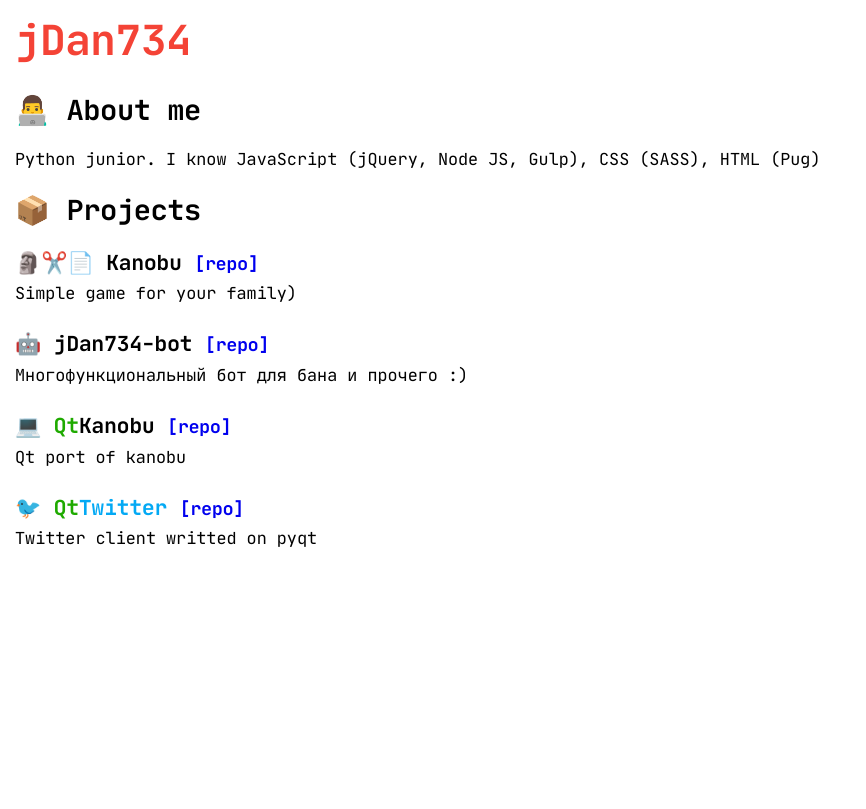
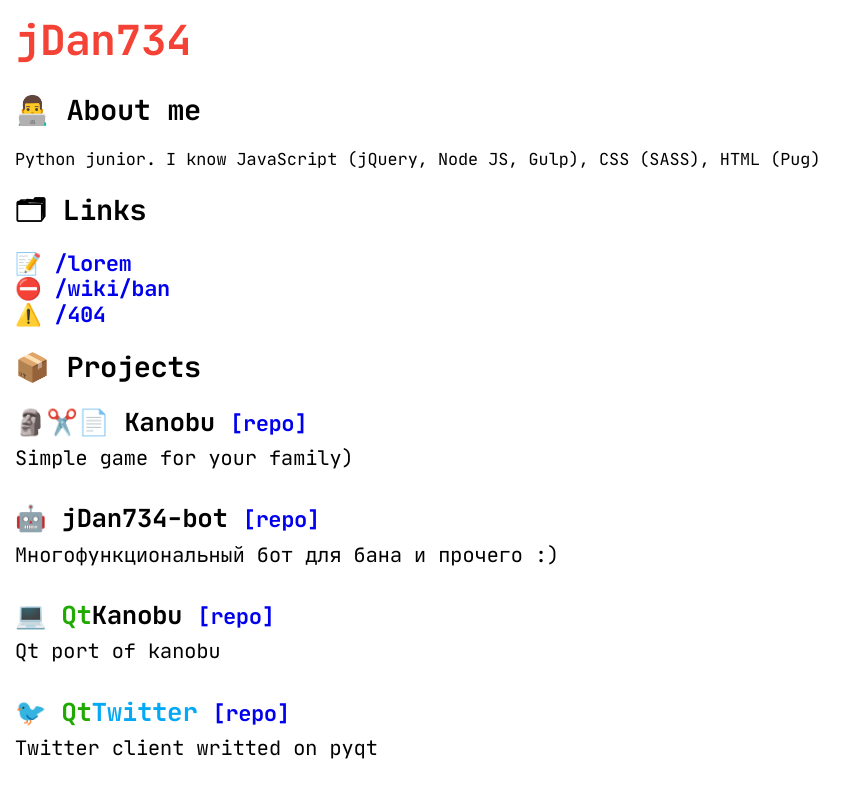
Before and after one commit to jDan735/jdan734.me, a Flask app: page / in a window 1280 px wide. Shown: the whole page, without its empty margins (0-866 px from the left). Before the commit the page ends 547 px from the top, so only its background shows below. Run offline with Flask 2, Linux system fonts and the light colour scheme.

Commit message:
Add links to site

```diff
--- a/dev/sass/style.sass
+++ b/dev/sass/style.sass
@@ -52,7 +52,7 @@ body
 p
     font-size: 1.2em
 
-ul:not(.projects)
+ul:not(.projects, .links)
     li
         font-size: 1.2em
 
@@ -82,7 +82,7 @@ h4
 h5
     font-size: 1.1em
 
-ul.projects, ul.projects li
+ul.projects, ul.projects li, ul.links, ul.links li
     list-style: none
     margin: 0
     padding: 0
@@ -91,7 +91,7 @@ h3
     margin: 0
     padding: 0
 
-ul.projects
+ul.projects, ul.links
     li
         p
             margin-top: 0
--- a/index.html
+++ b/index.html
@@ -1 +1 @@
-<html><head><link rel="icon" type="image/png" href="/static/favicon-16x16.png" sizes="16x16"/><link rel="icon" type="image/png" href="/static/favicon-32x32.png" sizes="32x32"/><link rel="icon" type="image/png" href="/static/favicon-96x96.png" sizes="96x96"/><link rel="stylesheet" href="/static/css/style.css?v=1.4.6"/><meta charset="utf-8"/><meta name="viewport" content="width=device-width, initial-scale=1.0"/><title>jDan734</title></head><body><h1>jDan734</h1><h2>👨‍💻 About me</h2><p>Python junior. I know JavaScript (jQuery, Node JS, Gulp), CSS (SASS), HTML (Pug)</p><h2>📦 Projects</h2><ul class="projects"><li><h3>🗿✂️📄 Kanobu <a href="https://github.com/jdan735/kanobu">[repo]</a></h3><p>Simple game for your family)</p></li><li><h3>🤖 jDan734-bot <a href="https://github.com/jdan735/jDan734-bot">[repo]</a></h3><p>Многофункциональный бот для бана и прочего :)</p></li><li><h3>💻 <span class="green">Qt</span><span>Kanobu </span><a href="https://github.com/jdan735/qtkanobu">[repo]</a></h3><p>Qt port of kanobu</p></li><li><h3>🐦 <span class="green">Qt</span><span class="blue">Twitter </span><a href="https://github.com/jdan735/qttwitter">[repo]</a></h3><p>Twitter client writted on pyqt</p></li></ul></body></html>
+<html><head><link rel="icon" type="image/png" href="/static/favicon-16x16.png" sizes="16x16"/><link rel="icon" type="image/png" href="/static/favicon-32x32.png" sizes="32x32"/><link rel="icon" type="image/png" href="/static/favicon-96x96.png" sizes="96x96"/><link rel="stylesheet" href="/static/css/style.css?v=1.4.6"/><meta charset="utf-8"/><meta name="viewport" content="width=device-width, initial-scale=1.0"/><title>jDan734</title></head><body><h1>jDan734</h1><h2>👨‍💻 About me</h2><p>Python junior. I know JavaScript (jQuery, Node JS, Gulp), CSS (SASS), HTML (Pug)</p><h2>🗂 Links</h2><ul class="links"><li><h3><a href="/lorem">📝 /lorem</a></h3></li><li><h3><a href="/wiki/ban">⛔️ /wiki/ban</a></h3></li><li><h3><a href="/404">⚠️ /404</a></h3></li></ul><h2>📦 Projects</h2><ul class="projects"><li><h3>🗿✂️📄 Kanobu <a href="https://github.com/jdan735/kanobu">[repo]</a></h3><p>Simple game for your family)</p></li><li><h3>🤖 jDan734-bot <a href="https://github.com/jdan735/jDan734-bot">[repo]</a></h3><p>Многофункциональный бот для бана и прочего :)</p></li><li><h3>💻 <span class="green">Qt</span><span>Kanobu </span><a href="https://github.com/jdan735/qtkanobu">[repo]</a></h3><p>Qt port of kanobu</p></li><li><h3>🐦 <span class="green">Qt</span><span class="blue">Twitter </span><a href="https://github.com/jdan735/qttwitter">[repo]</a></h3><p>Twitter client writted on pyqt</p></li></ul></body></html>
--- a/static/css/style.css
+++ b/static/css/style.css
@@ -1 +1 @@
-@font-face{font-family:'JetBrians Mono';src:url(../jetbrains_mono/JetBrainsMono-Regular.ttf);font-weight:400;font-style:normal}@font-face{font-family:'JetBrians Mono';src:url(../jetbrains_mono/JetBrainsMono-Bold.ttf);font-weight:700;font-style:normal}@media (prefers-color-scheme:dark){body{background:#000;color:#fff}a{color:#304ffe}h1{color:#d84315}.error{color:#9b0000}.green{color:#64dd17}}@media screen and (device-width:320px){html{font-size:25px}h1{font-size:2em}}@media screen and (max-width:439px){img{width:100%}}*{font-family:"JetBrians Mono";word-wrap:break-word;line-height:1.2}html{font-size:14px}body{padding:.5em}p{font-size:1.2em}ul:not(.projects) li{font-size:1.2em}h1 a,h2 a,h3 a,h4 a,h5 a,h6 a{text-decoration:none}h1{color:#f44336;font-size:3em}h2{font-size:2em}h3{font-size:1.5em;margin:0;padding:0}h3 a{font-size:.85em}h4{font-size:1.3em}h5{font-size:1.1em}ul.projects,ul.projects li{list-style:none;margin:0;padding:0}ul.projects li p{margin-top:0;margin-bottom:1.7em;padding-top:8px}.error{color:#d50000}.green{color:#1faa00}.blue{color:#03a9f4}a:hover{color:#7a7cff}
+@font-face{font-family:'JetBrians Mono';src:url(../jetbrains_mono/JetBrainsMono-Regular.ttf);font-weight:400;font-style:normal}@font-face{font-family:'JetBrians Mono';src:url(../jetbrains_mono/JetBrainsMono-Bold.ttf);font-weight:700;font-style:normal}@media (prefers-color-scheme:dark){body{background:#000;color:#fff}a{color:#304ffe}h1{color:#d84315}.error{color:#9b0000}.green{color:#64dd17}}@media screen and (device-width:320px){html{font-size:25px}h1{font-size:2em}}@media screen and (max-width:439px){img{width:100%}}*{font-family:"JetBrians Mono";word-wrap:break-word;line-height:1.2}html{font-size:14px}body{padding:.5em}p,ul li{font-size:1.2em}h1 a,h2 a,h3 a,h4 a,h5 a,h6 a{text-decoration:none}h1{color:#f44336;font-size:3em}h2{font-size:2em}h3{font-size:1.5em;margin:0;padding:0}h3 a{font-size:.85em}h4{font-size:1.3em}h5{font-size:1.1em}ul.links,ul.links li,ul.projects,ul.projects li{list-style:none;margin:0;padding:0}ul.links li p,ul.projects li p{margin-top:0;margin-bottom:1.7em;padding-top:8px}.error{color:#d50000}.green{color:#1faa00}.blue{color:#03a9f4}a:hover{color:#7a7cff}
```
Also changed, not shown: 1 other file.
